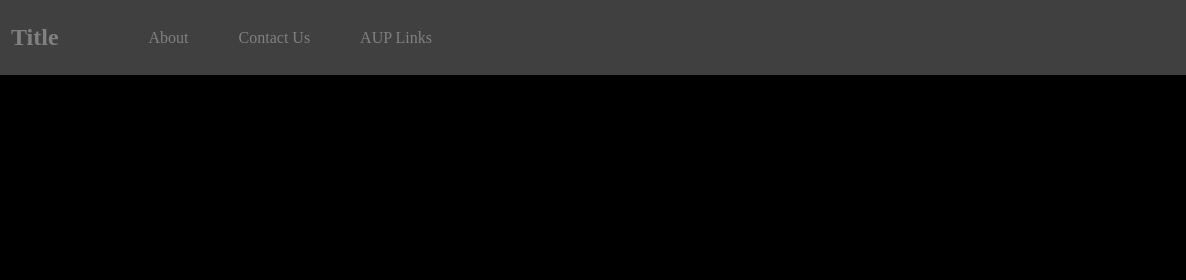
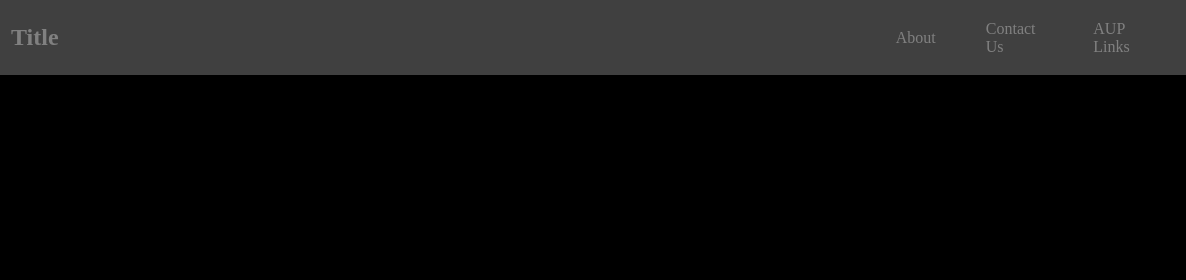
Before and after one commit to Ereneta/aup-virtual-nav, a plain HTML site: page index.html in a window 1280 px wide. Shown: the top 280 px of the page, 94-1280 px from the left. Drawn offline with Linux system fonts and the light colour scheme.

Commit message:
Add divs to separate navbar title and links

```diff
--- a/index.html
+++ b/index.html
@@ -9,13 +9,19 @@
 </head>
 <body>
     <nav>
+        <div id="nav-a">
             <img src="assets/img/menu.svg" alt="Menu icon">
             <h1>Title</h1>
+        </div>
+
+        <div id="nav-b">
             <ul>
                 <a><li>About</li></a>
                 <a><li>Contact Us</li></a>
                 <a><li>AUP Links</li></a>
             </ul>
+        </div>
+
     </nav>
 
     <section id="banner">
```
Lines whose indentation alone changed are shown as unchanged.
